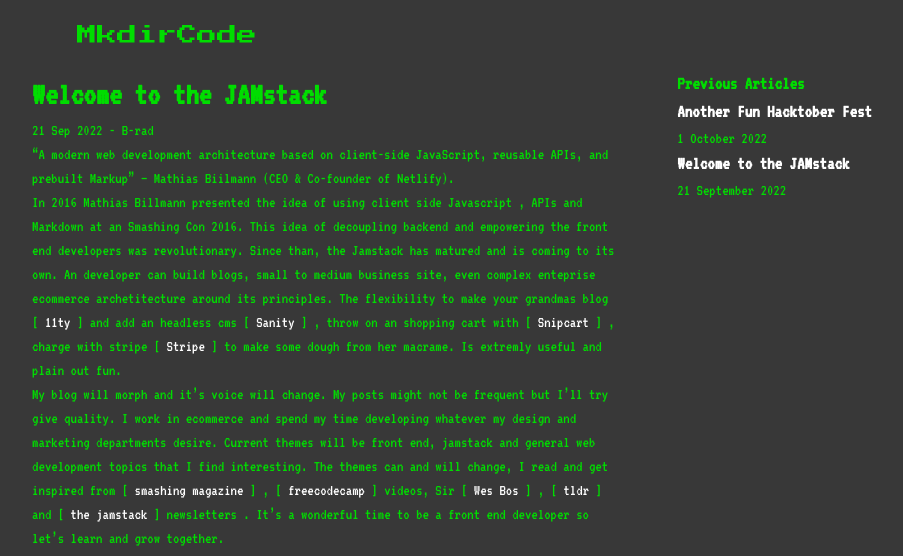
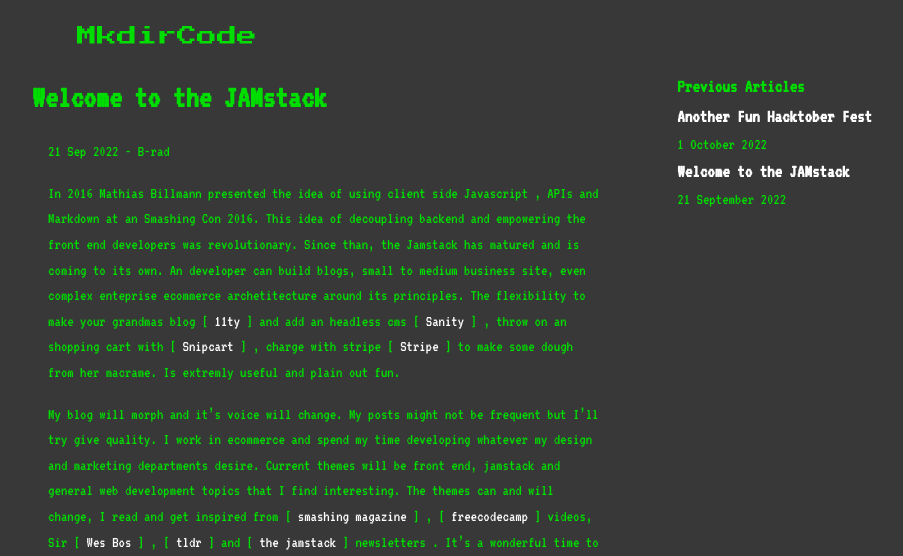
Before and after one commit to BradFabian/personalblog, a Jekyll site: the page built from _posts/2022-09-21-JAMstack.md, in a window 1280 px wide. Shown: the top 556 px of the page, without its empty margins (188-1091 px from the left). Built offline with Jekyll 4.4.1, drawn with Linux system fonts in a browser that asks for light colours; some of the changed text lies outside the part shown.

```diff
--- a/_includes/footer.html
+++ b/_includes/footer.html
@@ -1,14 +1,14 @@
 <footer>
     <div class="footer__group">
         <ul class="footer__links-social">
-            <li class="footer__links-social-links">Twitter</li>
-            <li class="footer__links-social-links">LinkedIn</li>
-            <li class="footer__links-social-links">Portfolio</li>
+            <li class="footer__links-social-links"><a href="https://twitter.com/bleodejaneiro">Twitter</a></li>
+            <li class="footer__links-social-links"><a href="https://www.linkedin.com/in/brad-fabian-5439b6104/">LinkedIn</a></li>
+            <li class="footer__links-social-links"><a href="https://bradfabian.com">Portfolio</a></li>
           </ul>
           <ul class="footer__links-resource">
-            <li class="footer__links-resource-links">MDN</li>
-            <li class="footer__links-resource-links">CSS-Tricks</li>
-            <li class="footer__links-resource-links">Smashing Magazine</li>
+            <li class="footer__links-resource-links"><a href="https://developer.mozilla.org/en-US/">MDN</a></li>
+            <li class="footer__links-resource-links"><a href="https://css-tricks.com/">CSS-Tricks</a></li>
+            <li class="footer__links-resource-links"><a href="https://www.smashingmagazine.com/">Smashing Magazine</a></li>
           </ul>
             <div class="footer__group-visitor">
             <p class="footer__group-visitor-title">My Visitor Counter</p>
--- a/_posts/2022-09-21-JAMstack.md
+++ b/_posts/2022-09-21-JAMstack.md
@@ -5,14 +5,15 @@
 tags: [Jamstack, Web Development, Javascript]
 ---
 
-"A modern web development architecture based on client-side JavaScript, reusable APIs, and prebuilt Markup"
-— Mathias Biilmann (CEO & Co-founder of Netlify).
+
 
 In 2016 Mathias Billmann presented the idea of using client side Javascript , APIs and Markdown at an Smashing Con 2016. This idea of decoupling backend and empowering the front end developers was revolutionary. Since than, the Jamstack has matured and is coming to its own. An developer can build blogs, small to medium business site, even complex enteprise ecommerce archetitecture around its principles. The flexibility to make your grandmas blog [11ty](https://www.11ty.dev/) and add an headless cms [Sanity](https://www.sanity.io/), throw on an shopping cart with [Snipcart](https://snipcart.com/), charge with stripe[Stripe](https://stripe.com/) to make some dough from her macrame.  Is extremly useful and plain out fun.
 
 My blog will morph and it's voice will change. My posts might not be frequent but I'll try give quality.  I work in ecommerce and spend my time developing whatever my design and marketing departments desire. Current themes will be front end, jamstack and general web development topics that I find interesting.  The themes can and will change, I read and get inspired from [smashing magazine](https://www.smashingmagazine.com/),[freecodecamp](https://www.freecodecamp.org/) videos, Sir [Wes Bos](https://wesbos.com/), [tldr](https://tldr.tech/) and [the jamstack](https://jamstack.email/ ) newsletters .  It's a wonderful time to be a front end developer so let's learn and grow together.
 
 
+"A modern web development architecture based on client-side JavaScript, reusable APIs, and prebuilt Markup"
+— Mathias Biilmann (CEO & Co-founder of Netlify).
 
 All started by this presentation:
 <iframe src="https://player.vimeo.com/video/163522126?h=5649e8d349&title=0&byline=0&portrait=0" width="640" height="360" frameborder="0" allow="autoplay; fullscreen; picture-in-picture" allowfullscreen></iframe>
--- a/_sass/base/_base.scss
+++ b/_sass/base/_base.scss
@@ -50,7 +50,7 @@
 body{
   height: 100%;
   text-rendering: optimizeSpeed;
-  line-height: 1.5;
+  line-height: 1.6;
   background: #383838;
 	color: #00dd00;
   font-family: 'VT323', monospace;
@@ -166,9 +166,16 @@
     margin: 20px;
   }
 
-  .about__content-container {
-    flex-direction: column;
-  }
+  .about__content-img {
+    max-width: 90%;
+}
+.blogposts__main  {
+  max-width: 100% !important;
+}
+
+.blogposts__main h1 {
+ text-align: center;
+}
 
   .blogposts__featured {
     margin: 20px;
--- a/_sass/components/_blogposts.scss
+++ b/_sass/components/_blogposts.scss
@@ -33,4 +33,9 @@
 
 .blogposts__main {
     max-width: 65%;
+
 }
+
+.blogposts__main p {
+    margin: 1em;
+}
--- a/_sass/components/_footer.scss
+++ b/_sass/components/_footer.scss
@@ -17,6 +17,10 @@
     align-items: center;
     width: 100%;
 
+}
+
+.footer__group ul {
+  list-style: none;
 }
 
 .footer__group-counter {
--- a/_sass/pages/_about.scss
+++ b/_sass/pages/_about.scss
@@ -8,20 +8,17 @@
 
 .about__content-container{
     display: flex;
+    flex-direction: column;
     justify-content: center;
     align-items: center;
-    max-width: 80rem;
+    max-width: 40rem;
     margin: 0 auto;
 
 }
 
-/*.about__content-img img {
-    border-radius: 50%;
-    height: auto;
-    width: auto;
-    max-width: 100%;
-    max-height: 100px;
-}*/
+.about__content-img {
+    max-width: 60%;
+}
 
 .about__content-img img  {
     --x:10px;
@@ -32,16 +29,7 @@
     padding:var(--y) var(--y) var(--y) 0; /* 3 */
     animation: rotation 2s infinite linear;
   }
-  /*img:hover {
-    transform:perspective(1000px) rotateY(0deg);
-    clip-path:polygon(
-         var(--y)              var(--y),
-         calc(100% - var(--y)) var(--y),
-         calc(100% - var(--y)) calc(100% - var(--y)),
-         var(--y)              calc(100% - var(--y)),
-         var(--y)  calc(100% - var(--x) - var(--y)),
-         var(--y)  calc(var(--x) + var(--y)));
-  }*/
+
 
   @keyframes rotation {
     0% {
```
Also changed, not shown: other parts of _includes/footer.html (+1 -1 lines), 7 other files.
